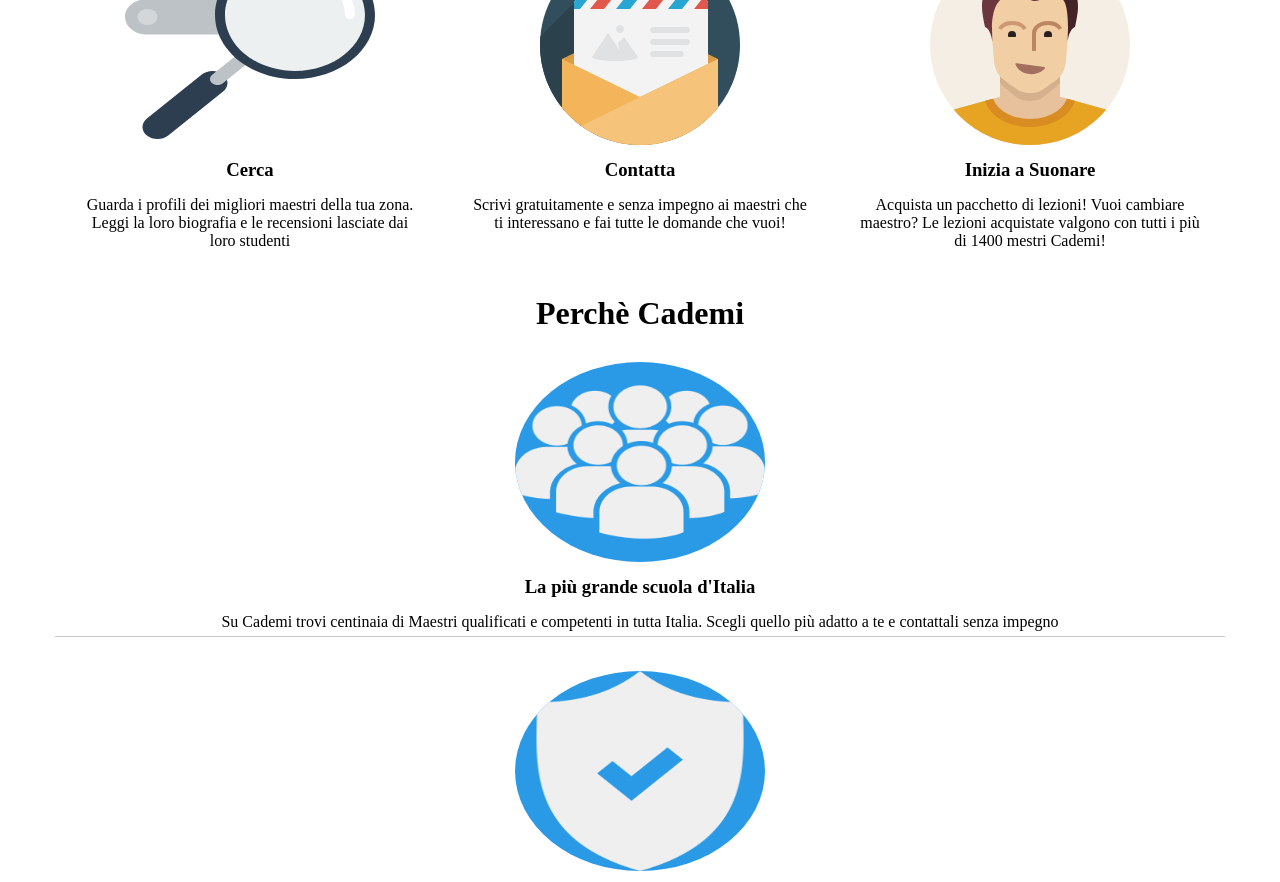
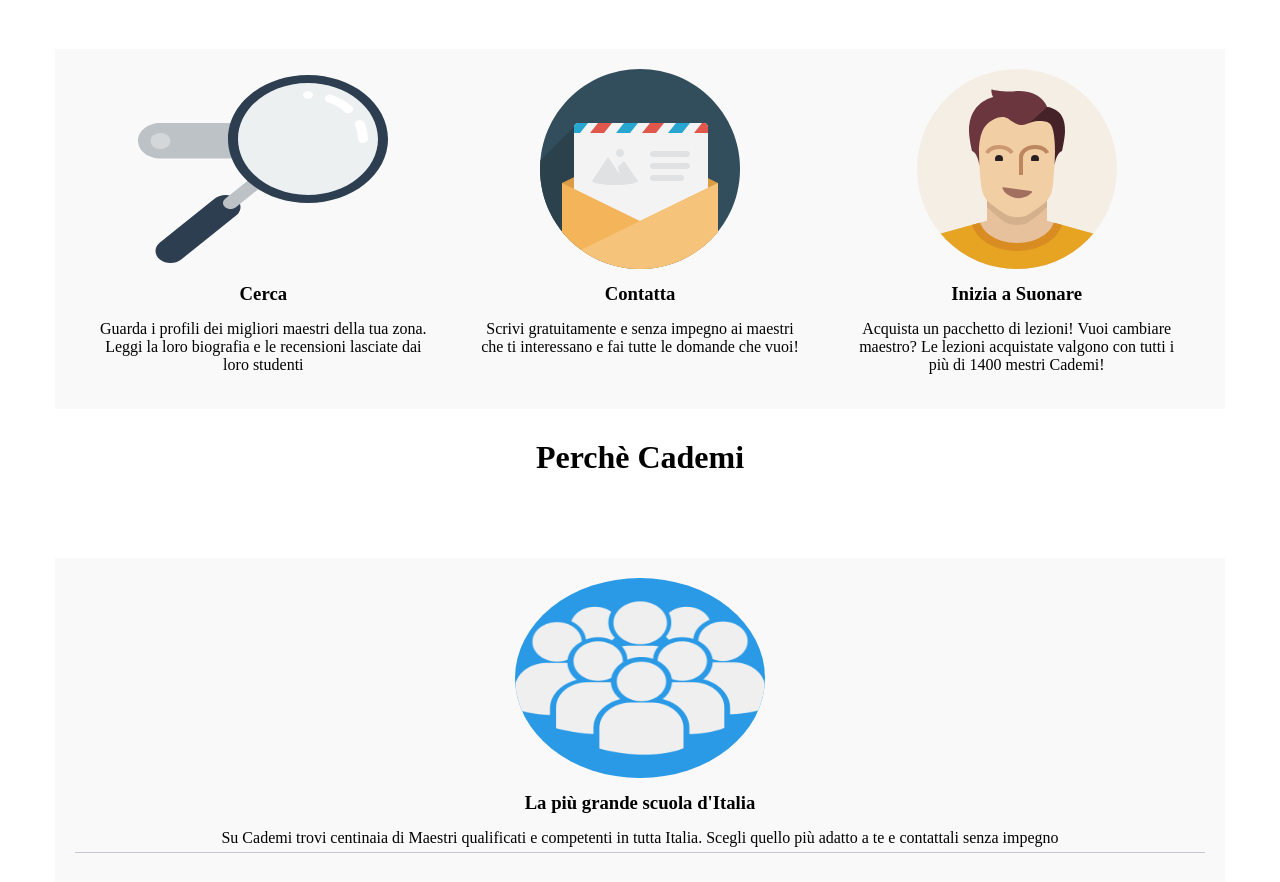
Before and after one commit to PierGiulioMinetti/html-css-resp-wannabe-12bool, a plain HTML site: page Resp Wannabe/index.html in a window 1280 px wide. Shown: the part 551-1433 px from the top of the page. Drawn offline with Linux system fonts and the light colour scheme.

Commit message:
Final Touch

```diff
--- a/Resp Wannabe/css/style.css
+++ b/Resp Wannabe/css/style.css
@@ -47,3 +47,8 @@ h3 {
     left: 0;
     margin-bottom: 30px;
 }
+
+.gray-background {
+    background-color: #f9f9f9;
+    padding: 20px;
+}
--- a/Resp Wannabe/index.html
+++ b/Resp Wannabe/index.html
@@ -14,6 +14,7 @@
     <h1>
         Lezioni dove vuoi
     </h1>
+    <br>
     <div class="container">
         <div class="col-lg-6 offset-lg-0 col-md-10 offset-md-1 col-xs-12">
             <img src="./img/icon/maps.png" alt="maps">
@@ -34,10 +35,13 @@
             </p>
         </div>
     </div>
+    <br>
+    <br>
     <h1>
         Come Funziona
     </h1>
-    <div class="container">
+    <br>
+    <div class="container gray-background">
         <div class="col-lg-4 col-xs-12">
             <img src="./img/search.svg" alt="">
             <h3>
@@ -68,7 +72,9 @@
     </div>
 
     <h1>Perchè Cademi</h1>
-    <div class="container">
+    <br>
+    <br>
+    <div class="container gray-background">
         <div class="col-lg-12">
             <img class="blue" src="./img/icon/profile.png" alt="">
             <h3>
```
